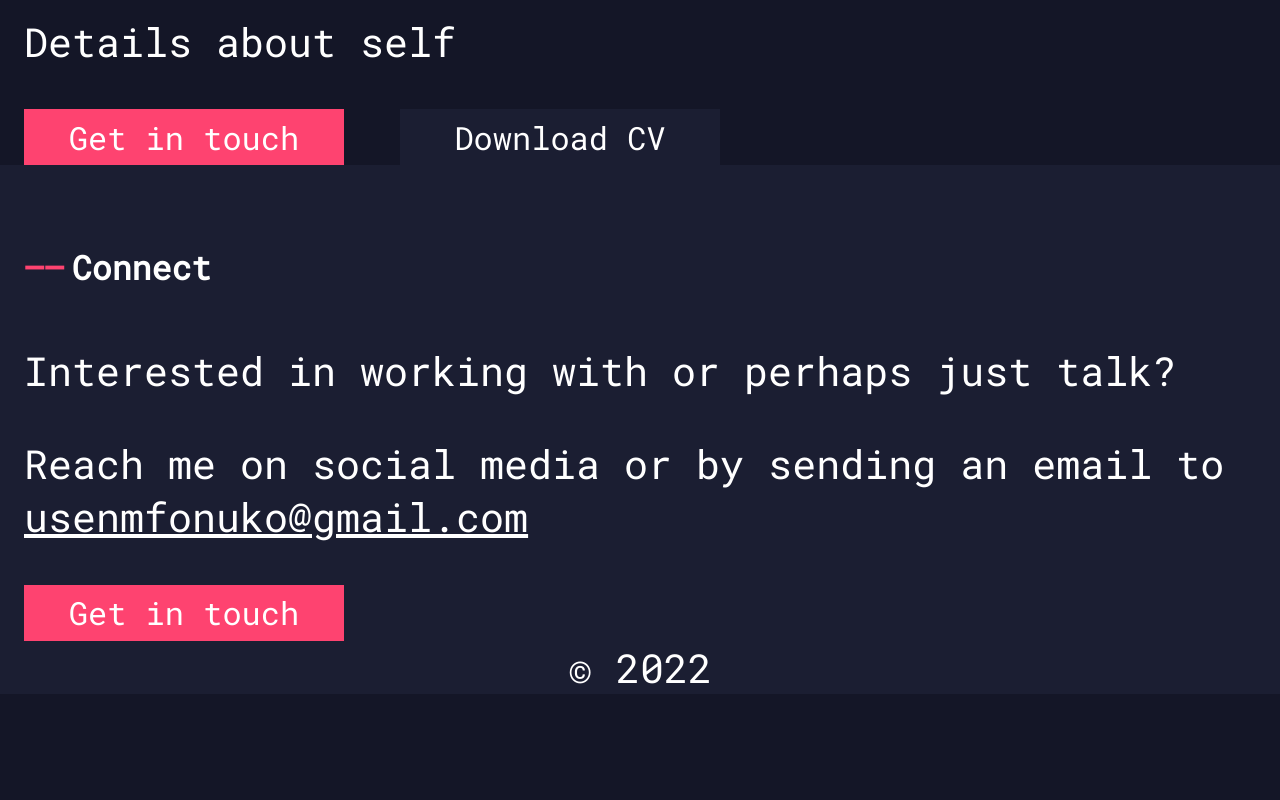
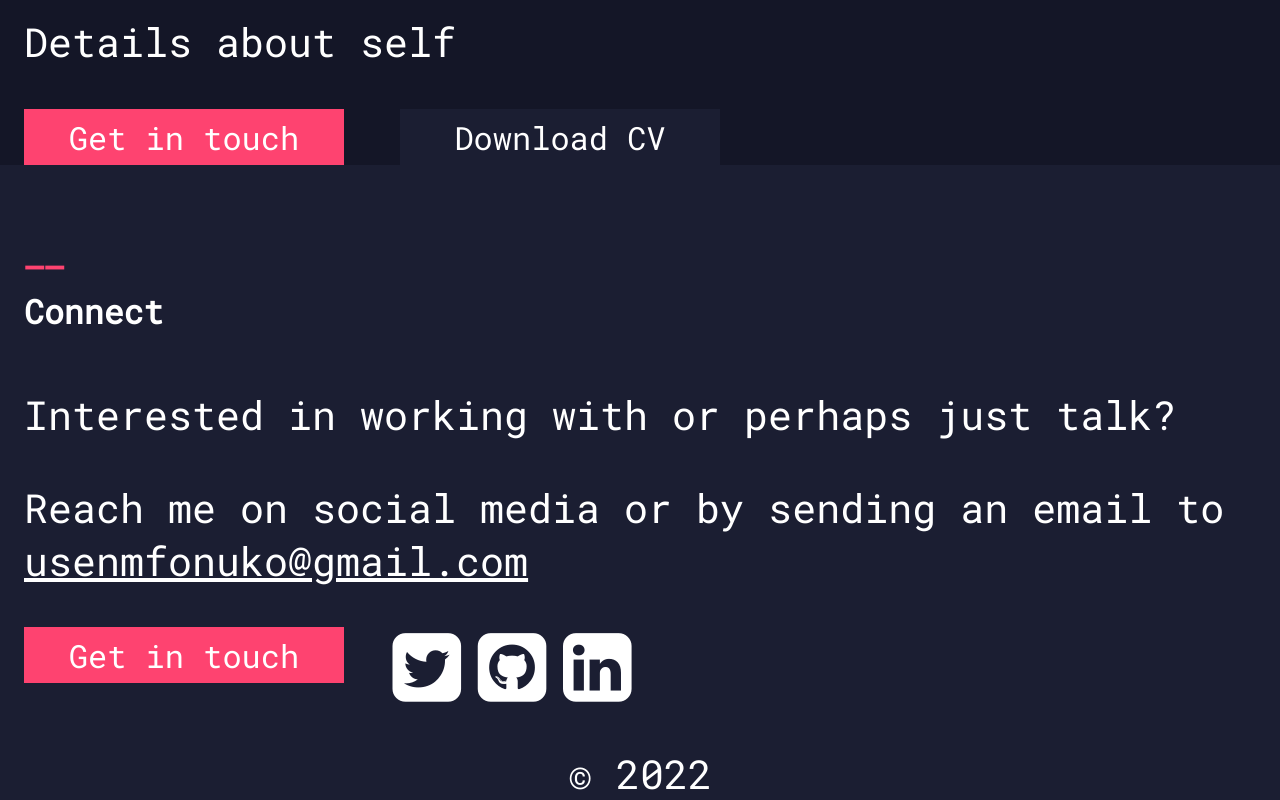
Before and after one commit to Usenmfon/professional-portfolio, a plain HTML site: page index.html in a window 1280 px wide. Shown: the part 2355-3155 px from the top of the page. Before the commit the page ends 3049 px from the top, so only its background shows below. Drawn offline with Linux system fonts and the light colour scheme.

Commit message:
updated design

```diff
--- a/index.html
+++ b/index.html
@@ -77,7 +77,15 @@
             <h5><span class="dash">&mdash;&mdash;</span>Connect</h5>
             <p>Interested in working with or perhaps just talk?</p>
             <p>Reach me on social media or by sending an email to <a href="mailto:usenmfonuko@gmail.com">usenmfonuko@gmail.com</a></p>
-            <button>Get in touch</button>
+            <span>
+                <button>Get in touch</button>
+                <ul>
+                    <li><i class="fa fa-twitter-square fa-2x" aria-hidden="true"></i><a href="https://twitter.com/Usenmfon_Uko"></a></li>
+                    <li><i class="fa fa-github-square fa-2x" aria-hidden="true"></i><a href="https://github.com/Usenmfon"></a></li>
+                    <li><i class="fa fa-linkedin-square fa-2x" aria-hidden="true"></i><a href="https://www.linkedin.com/in/usenmfon-uko/"></a></li>
+                </ul>
+            </span>
+
         </section>
         <footer id="footer">&copy; 2022</footer>
     </main>
--- a/style.css
+++ b/style.css
@@ -129,6 +129,18 @@ a {
     color: white;
 }
 
+ul {
+    display: flex;
+    justify-content: space-around;
+    list-style: none;
+    width: 20vw;
+    margin-top: 0;
+}
+
+#media_section span {
+    display: flex;
+}
+
 footer {
     /* margin-top: 1.5rem; */
     text-align: center;
```
